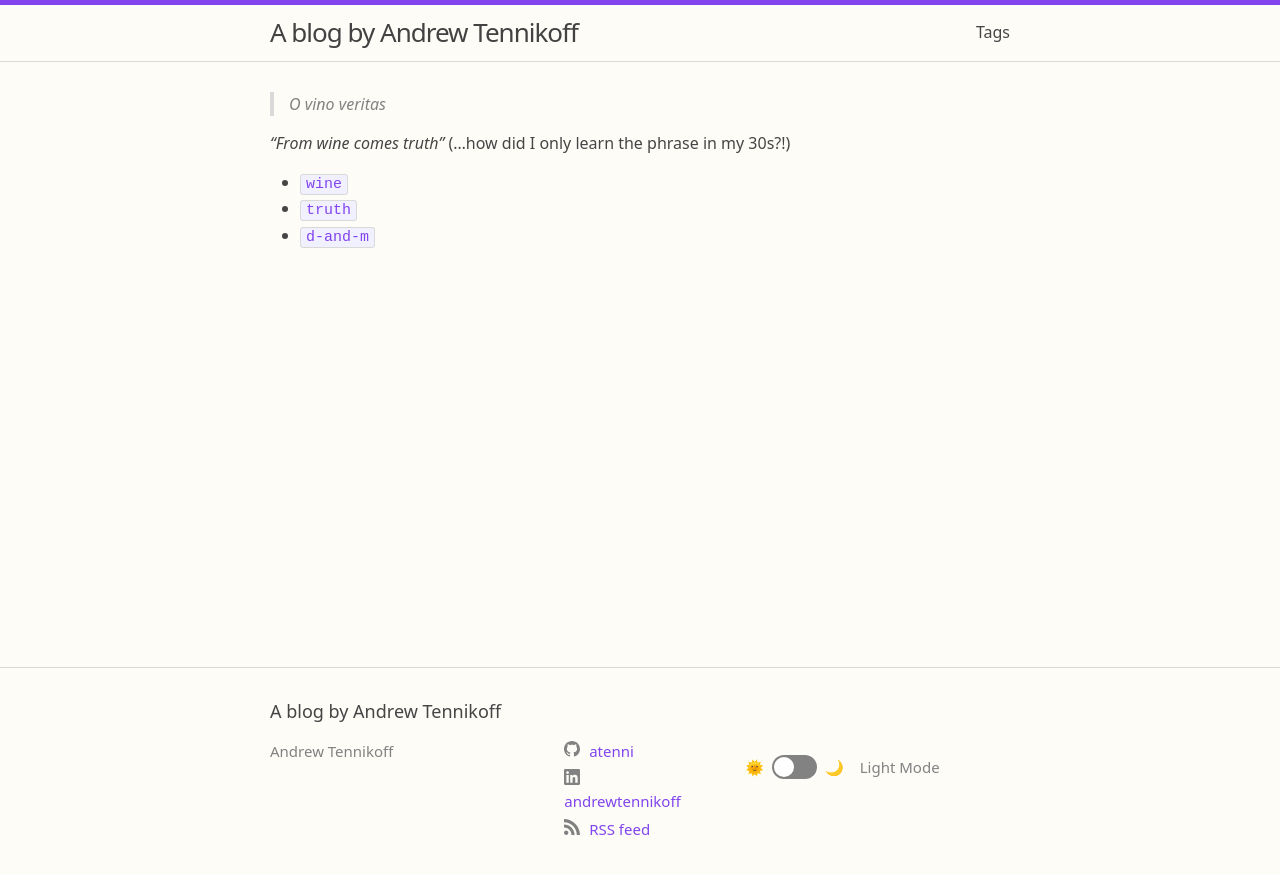
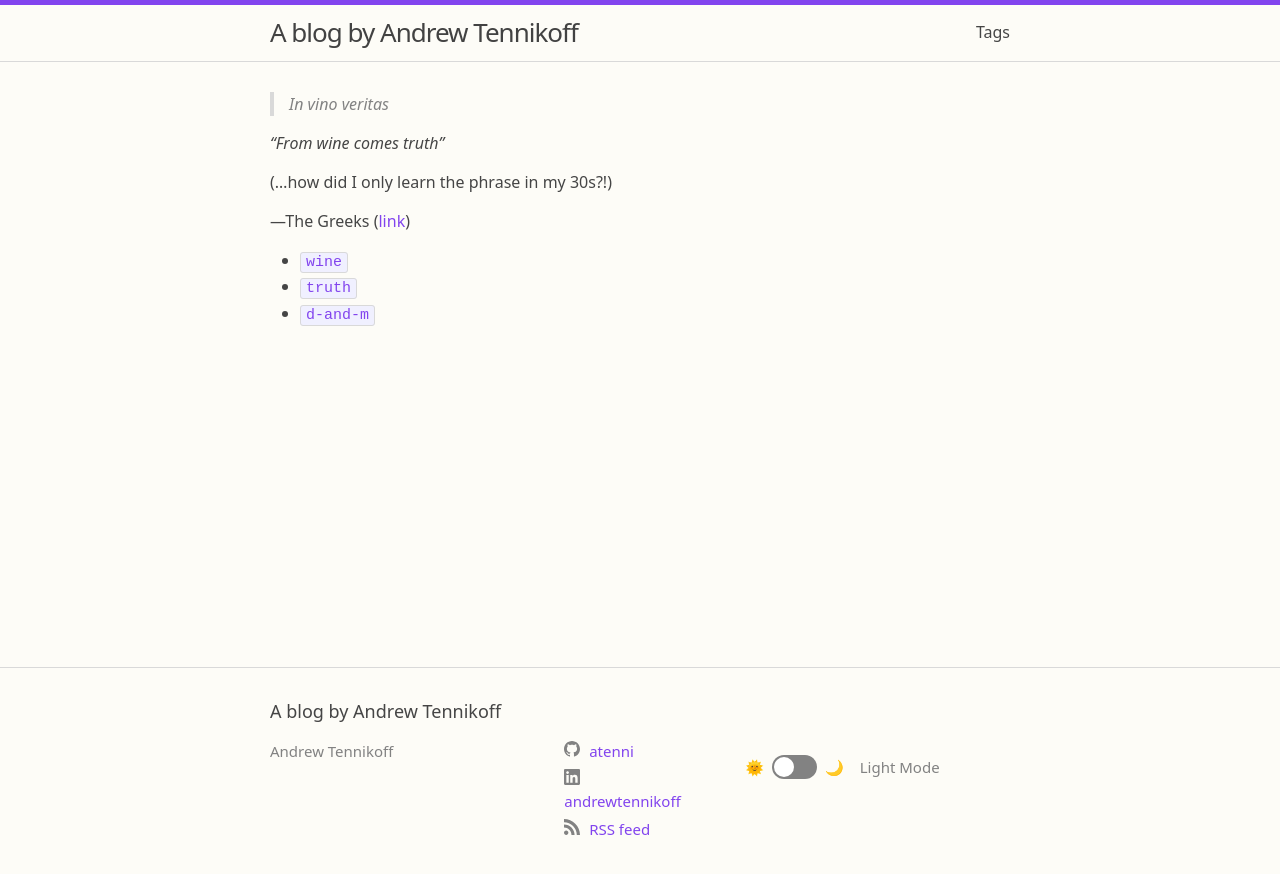
Before and after one commit to atenni/atenni.github.io, a Jekyll site: the page built from quoting/_posts/2025-05-08-o-vino-veritas.md, in a window 1280 px wide. Shown: the top 874 px of the page. Built offline with Jekyll 4.4.1, drawn with Linux system fonts in a browser that asks for light colours.

Commit message:
fix: Greek spelling

```diff
--- a/quoting/_posts/2025-05-08-o-vino-veritas.md
+++ b/quoting/_posts/2025-05-08-o-vino-veritas.md
@@ -3,10 +3,12 @@ layout: quote
 tags: [wine, truth, d-and-m]
 # title: >-
 
-# source:
-# link:
+source: The Greeks
+link: https://en.m.wikipedia.org/wiki/In_vino_veritas
 date: 2015-06-27
 ---
-> O vino veritas
+> In vino veritas
 
-_“From wine comes truth”_ (…how did I only learn the phrase in my 30s?!)
+_“From wine comes truth”_
+
+(…how did I only learn the phrase in my 30s?!)
```
